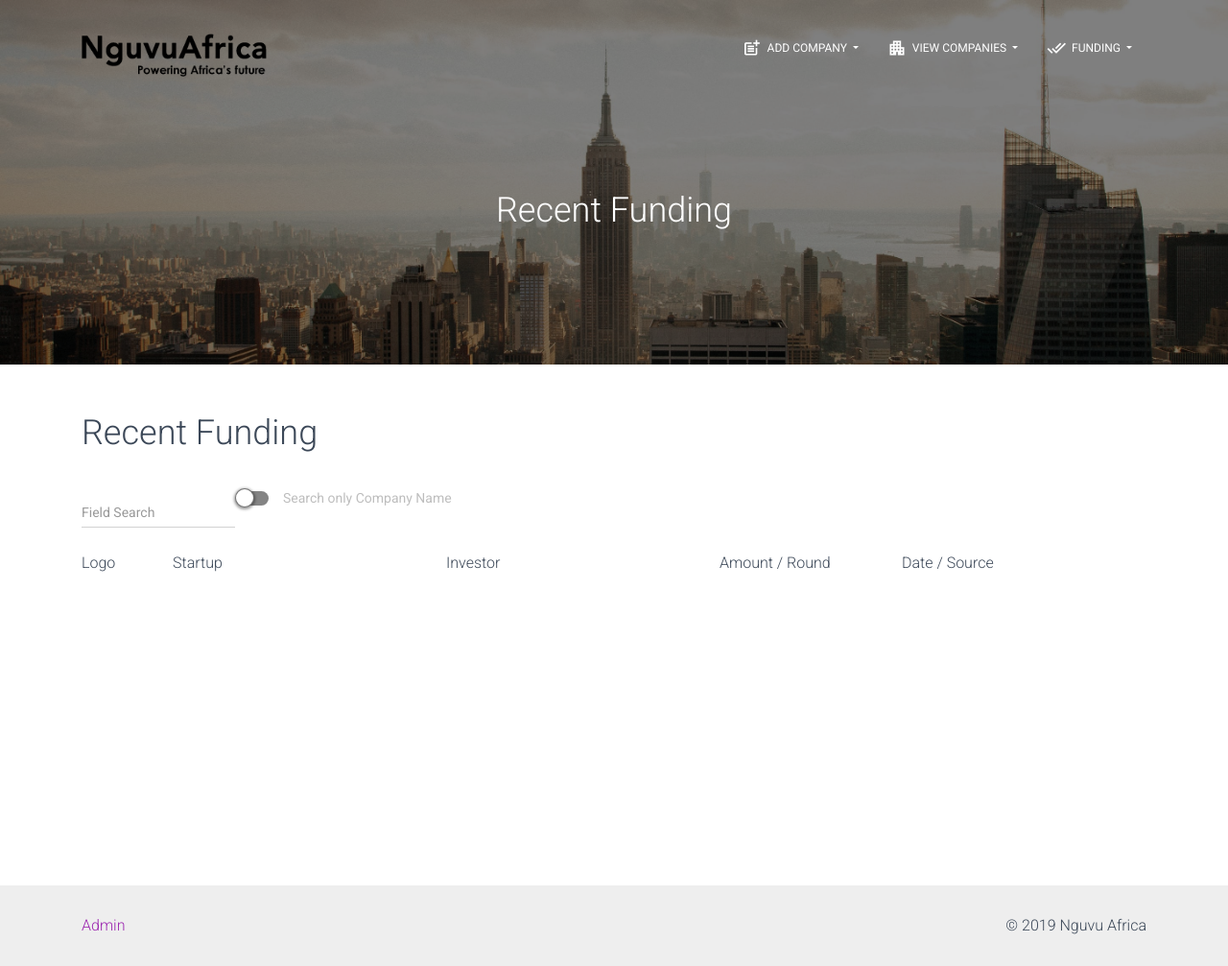
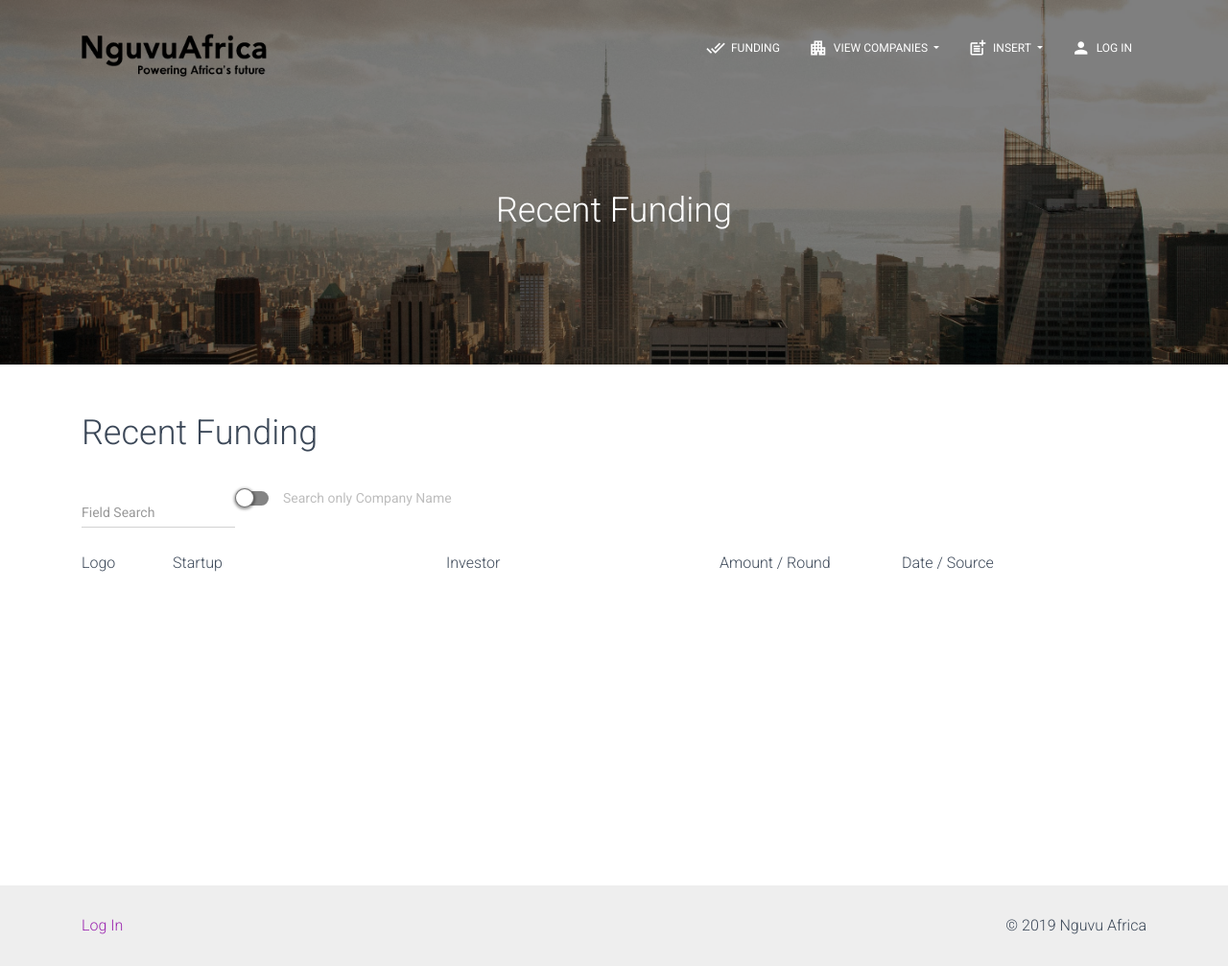
Before and after one commit to kanyeceejayA/nguvu, a PHP site: page /funding in a window 1280 px wide. Shown: the whole page at 96% size. Run offline with PHP 8.4, Linux system fonts and the light colour scheme; data that the repository does not hold is empty; some libraries are stand-ins or nearby versions.

Commit message:
additions

```diff
--- a/admin/index.php
+++ b/admin/index.php
@@ -1,2 +1,2 @@
 <?php
-header("location:list_startups");
+header("location:list_funding");
--- a/admin/logout.php
+++ b/admin/logout.php
@@ -18,4 +18,4 @@ $_SESSION['message']= '<div class="alert alert-success fade show">
 			        </div>
 			      </div>';
 //go to view startups page
-header('location:login');
+header('location:../funding');
--- a/assets/footer.php
+++ b/assets/footer.php
@@ -6,7 +6,7 @@
               Logged In as <?php echo $_SESSION['username'];?>. <a href="admin/logout">Logout</a>
       <?php } ?>
       <?php if(!isset($_SESSION['username'])){ ?>
-          <a href="admin/index">Admin</a>
+          <a href="admin/index">Log In</a>
       <?php } ?>
       </div>
       <div class="copyright float-right">
--- a/assets/footer_admin.php
+++ b/assets/footer_admin.php
@@ -1,7 +1,7 @@
 
   <footer class="footer footer-default">
     <div class="container">
-      <div class="copyright float-left"><a href="../">Ordinary View</a> </div>
+      <div class="copyright float-left"><a href="logout">Log Out</a> </div>
       <div class="copyright float-right">
         &copy;
         <script>
--- a/assets/header.php
+++ b/assets/header.php
@@ -37,19 +37,14 @@
       </div>
       <div class="collapse navbar-collapse">
         <ul class="navbar-nav ml-auto">
+
           <li class="dropdown nav-item">
-            <a href="#" class="dropdown-toggle nav-link" data-toggle="dropdown">
-              <i class="material-icons">post_add</i> Add Company
+            <a href="funding" class="nav-link">
+              <i class="material-icons">done_all</i> Funding
             </a>
-            <div class="dropdown-menu dropdown-with-icons">
-              <a href="add_startup" class="dropdown-item">
-                <i class="material-icons">post_add</i>Add Startup
-              </a>
-              <a href="add_investor" class="dropdown-item">
-                <i class="material-icons">post_add</i> Add Investor
-              </a>
-            </div>
           </li>
+
+
           <li class="dropdown nav-item">
             <a href="#" class="dropdown-toggle nav-link" data-toggle="dropdown">
               <i class="material-icons">apartment</i> View Companies
@@ -66,18 +61,48 @@
 
           <li class="dropdown nav-item">
             <a href="#" class="dropdown-toggle nav-link" data-toggle="dropdown">
-              <i class="material-icons">done_all</i> Funding
+              <i class="material-icons">post_add</i> Insert
             </a>
             <div class="dropdown-menu dropdown-with-icons">
-              <a href="funding" class="dropdown-item">
-                <i class="material-icons">done_all</i>View Funding
+              <a href="add_startup" class="dropdown-item">
+                <i class="material-icons">post_add</i>Add Startup
+              </a>
+              <a href="add_investor" class="dropdown-item">
+                <i class="material-icons">post_add</i> Add Investor
               </a>
               <a href="add_funding" class="dropdown-item">
-                <i class="material-icons">post_add</i>Add Deal
+                <i class="material-icons">post_add</i>Add Funding
               </a>
             </div>
           </li>
+
+          <?php if(!isset($_SESSION['username'])){ ?>
+            <li class="dropdown nav-item">
+            <a href="admin/login" class="nav-link">
+              <i class="material-icons">person</i> Log In
+            </a>
+          </li>
+        <?php } ?>
+
           <?php if(isset($_SESSION['username'])){ ?>
+
+            <li class="dropdown nav-item">
+            <a href="#" class="dropdown-toggle nav-link" data-toggle="dropdown">
+              <i class="material-icons">edit</i> Edit
+            </a>
+            <div class="dropdown-menu dropdown-with-icons">
+              <a href="admin/list_startups" class="dropdown-item">
+                <i class="material-icons">edit</i>Edit Startup
+              </a>
+              <a href="admin/list_investors" class="dropdown-item">
+                <i class="material-icons">edit</i> Edit Investor
+              </a>
+              <a href="admin/list_funding" class="dropdown-item">
+                <i class="material-icons">edit</i> Edit Funding
+              </a>
+            </div>
+          </li>
+
               <li class="dropdown nav-item">
                 <a href="#" class="dropdown-toggle nav-link" data-toggle="dropdown">
                   <i class="material-icons">person</i> <?php echo $_SESSION['username'];?>
--- a/index.php
+++ b/index.php
@@ -1,2 +1,2 @@
 <?php
-header('location:startups');
+header('location:funding');
```
Also changed, not shown: assets/header_admin.php (+26 -4 lines).
